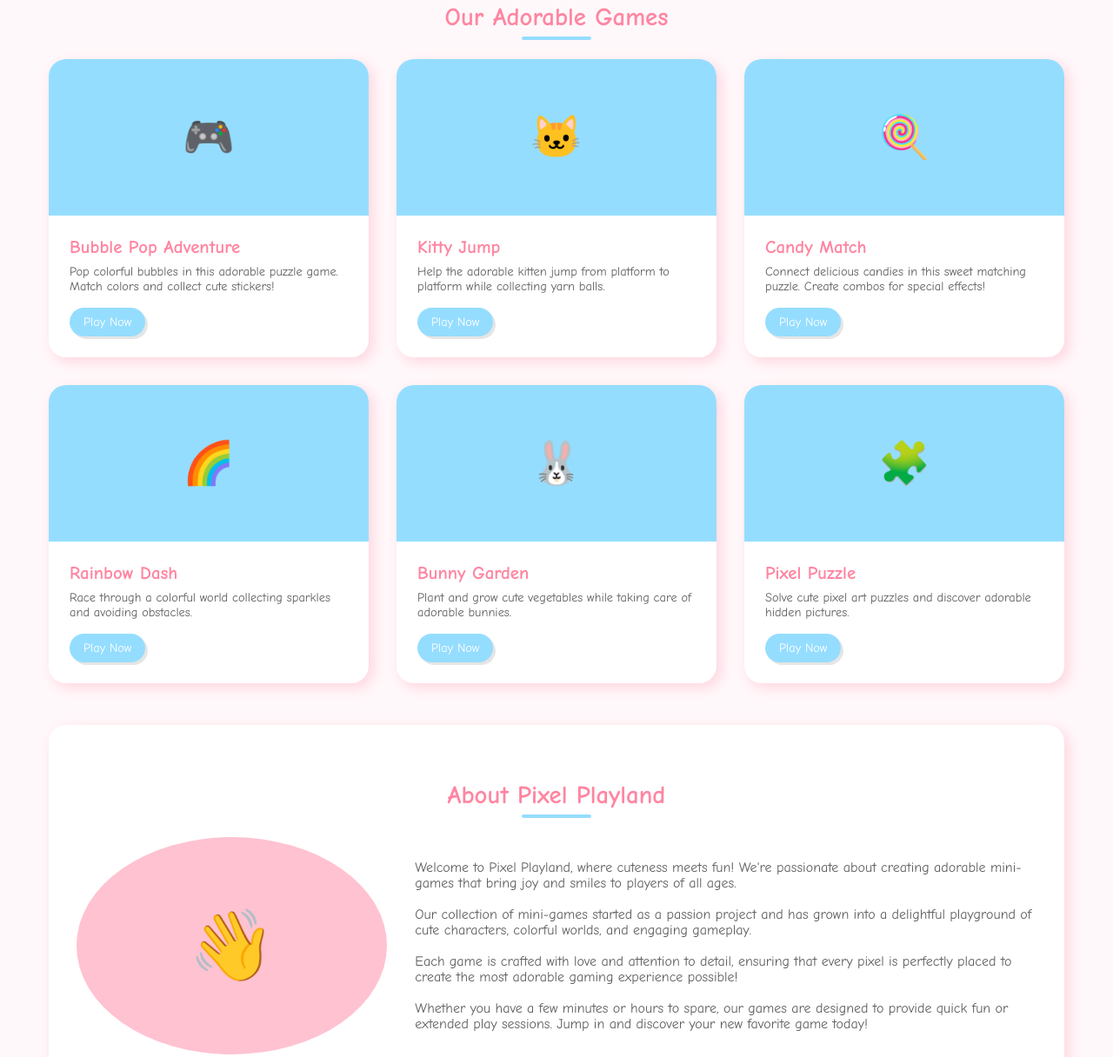
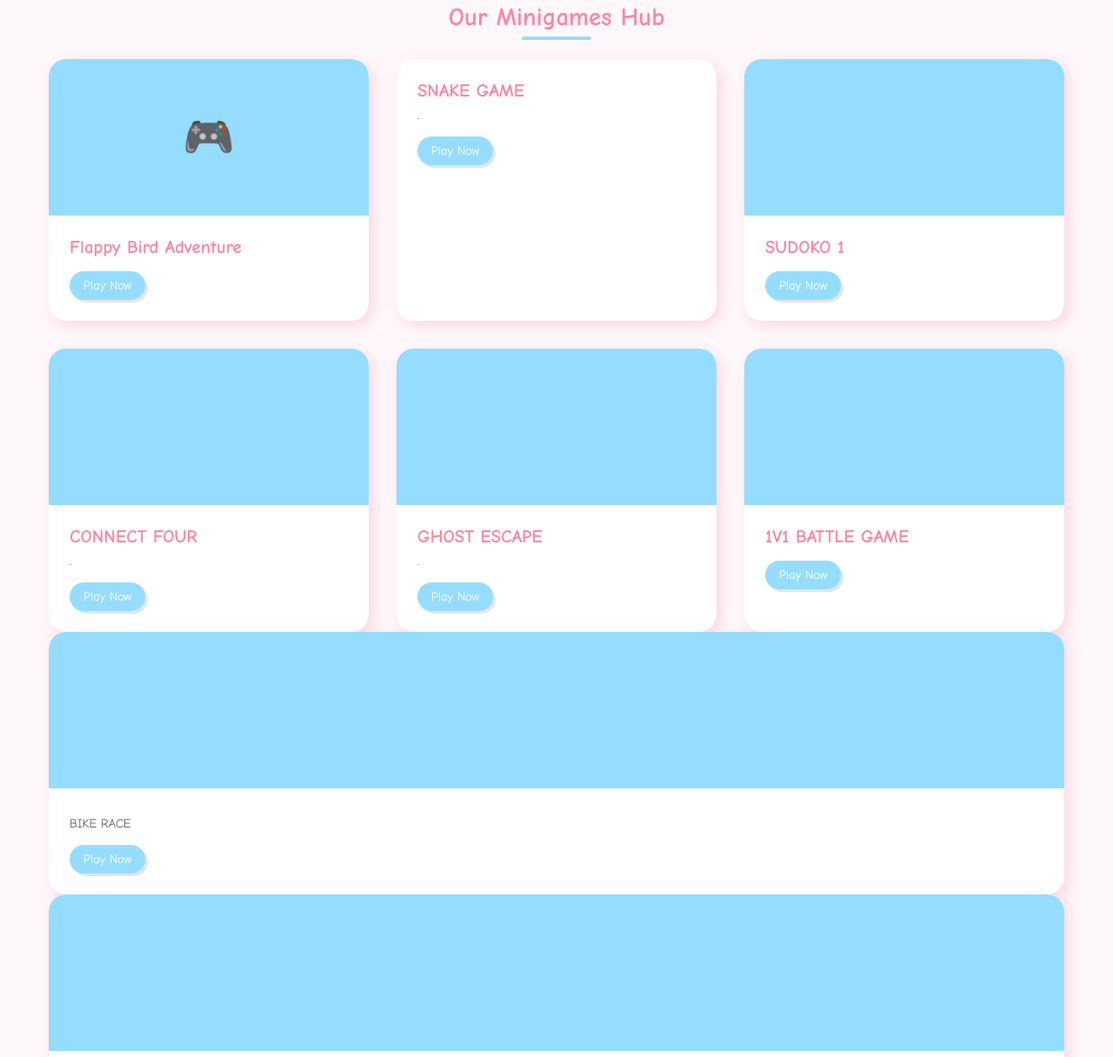
Before and after one commit to masooma-12/mini-games, a plain HTML site: page nn.html in a window 1280 px wide. Shown: the part 236-1452 px from the top of the page at 87% size. Drawn offline with Linux system fonts and the light colour scheme.

Commit message:
Initial commit

```diff
--- a/nn.html
+++ b/nn.html
@@ -301,62 +301,99 @@
 
     <div class="main-container">
         <section id="games">
-            <h2 class="section-title">Our Adorable Games</h2>
+            <h2 class="section-title">Our Minigames Hub</h2>
             <div class="games-grid">
                 <div class="game-card">
                     <div class="game-img">🎮</div>
                     <div class="game-details">
-                        <h3 class="game-title">Bubble Pop Adventure</h3>
-                        <p class="game-desc">Pop colorful bubbles in this adorable puzzle game. Match colors and collect cute stickers!</p>
+                        <h3 class="game-title">Flappy Bird Adventure</h3>
+                        <p class="game-desc"></p>
                         <button class="play-btn" onclick="alert('Game loading...')">Play Now</button>
                     </div>
                 </div>
 
                 <div class="game-card">
-                    <div class="game-img">🐱</div>
                     <div class="game-details">
-                        <h3 class="game-title">Kitty Jump</h3>
-                        <p class="game-desc">Help the adorable kitten jump from platform to platform while collecting yarn balls.</p>
+                        <h3 class="game-title">SNAKE GAME</h3>
+                        <p class="game-desc">.</p>
                         <button class="play-btn" onclick="alert('Game loading...')">Play Now</button>
                     </div>
                 </div>
 
                 <div class="game-card">
-                    <div class="game-img">🍭</div>
+                    <div class="game-img"></div>
                     <div class="game-details">
-                        <h3 class="game-title">Candy Match</h3>
-                        <p class="game-desc">Connect delicious candies in this sweet matching puzzle. Create combos for special effects!</p>
+                        <h3 class="game-title">SUDOKO 1</h3>
+                        <p class="game-desc"></p>
                         <button class="play-btn" onclick="alert('Game loading...')">Play Now</button>
                     </div>
                 </div>
 
                 <div class="game-card">
-                    <div class="game-img">🌈</div>
+                    <div class="game-img"></div>
                     <div class="game-details">
-                        <h3 class="game-title">Rainbow Dash</h3>
-                        <p class="game-desc">Race through a colorful world collecting sparkles and avoiding obstacles.</p>
+                        <h3 class="game-title">CONNECT FOUR</h3>
+                        <p class="game-desc">.</p>
                         <button class="play-btn" onclick="alert('Game loading...')">Play Now</button>
                     </div>
                 </div>
 
                 <div class="game-card">
-                    <div class="game-img">🐰</div>
+                    <div class="game-img"></div>
                     <div class="game-details">
-                        <h3 class="game-title">Bunny Garden</h3>
-                        <p class="game-desc">Plant and grow cute vegetables while taking care of adorable bunnies.</p>
+                        <h3 class="game-title">GHOST ESCAPE</h3>
+                        <p class="game-desc">.</p>
                         <button class="play-btn" onclick="alert('Game loading...')">Play Now</button>
                     </div>
                 </div>
 
                 <div class="game-card">
-                    <div class="game-img">🧩</div>
+                    <div class="game-img"></div>
                     <div class="game-details">
-                        <h3 class="game-title">Pixel Puzzle</h3>
-                        <p class="game-desc">Solve cute pixel art puzzles and discover adorable hidden pictures.</p>
+                        <h3 class="game-title">1V1 BATTLE GAME</h3>
+                        <p class="game-desc"></p>
                         <button class="play-btn" onclick="alert('Game loading...')">Play Now</button>
                     </div>
                 </div>
             </div>
+
+            <div class="game-card">
+                <div class="game-img"></div>
+                <div class="game-details">
+                    <h3 class="game-title"></h3>
+                    <p class="game-desc">BIKE RACE</p>
+                    <button class="play-btn" onclick="alert('Game loading...')">Play Now</button>
+                </div>
+        </div>
+
+        <div class="game-card">
+            <div class="game-img"></div>
+            <div class="game-details">
+                <h3 class="game-title">PACMAN</h3>
+                <p class="game-desc"></p>
+                <button class="play-btn" onclick="alert('Game loading...')">Play Now</button>
+            </div>
+        </div>
+
+        <div class="game-card">
+            <div class="game-img"></div>
+            <div class="game-details">
+                <h3 class="game-title">1BLOCKS</h3>
+                <p class="game-desc"></p>
+                <button class="play-btn" onclick="alert('Game loading...')">Play Now</button>
+            </div>
+        </div>
+
+        <div class="game-card">
+            <div class="game-img"></div>
+            <div class="game-details">
+                <h3 class="game-title">SUDOKO2</h3>
+                <p class="game-desc"></p>
+                <button class="play-btn" onclick="alert('Game loading...')">Play Now</button>
+            </div>
+        </div>
+    </div>
+    </div>
         </section>
 
         <section id="about" class="about-section">
```
